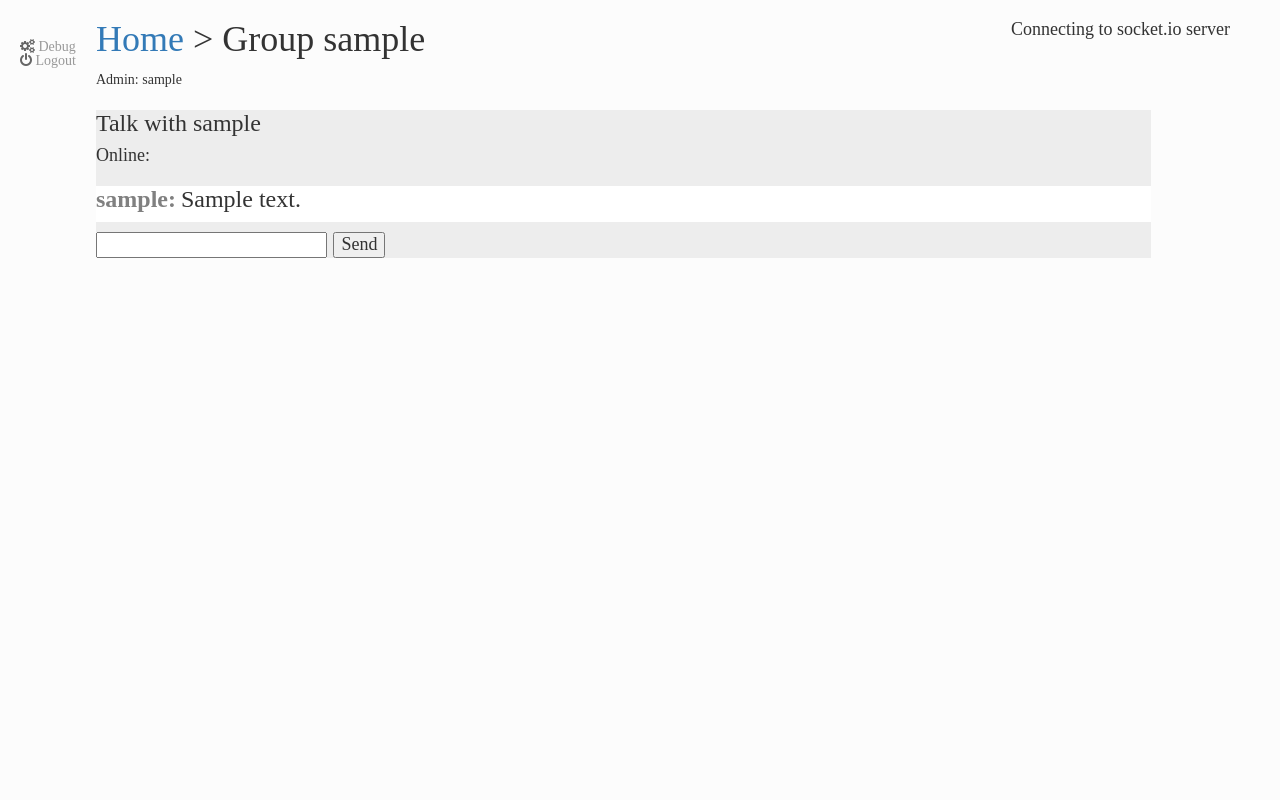
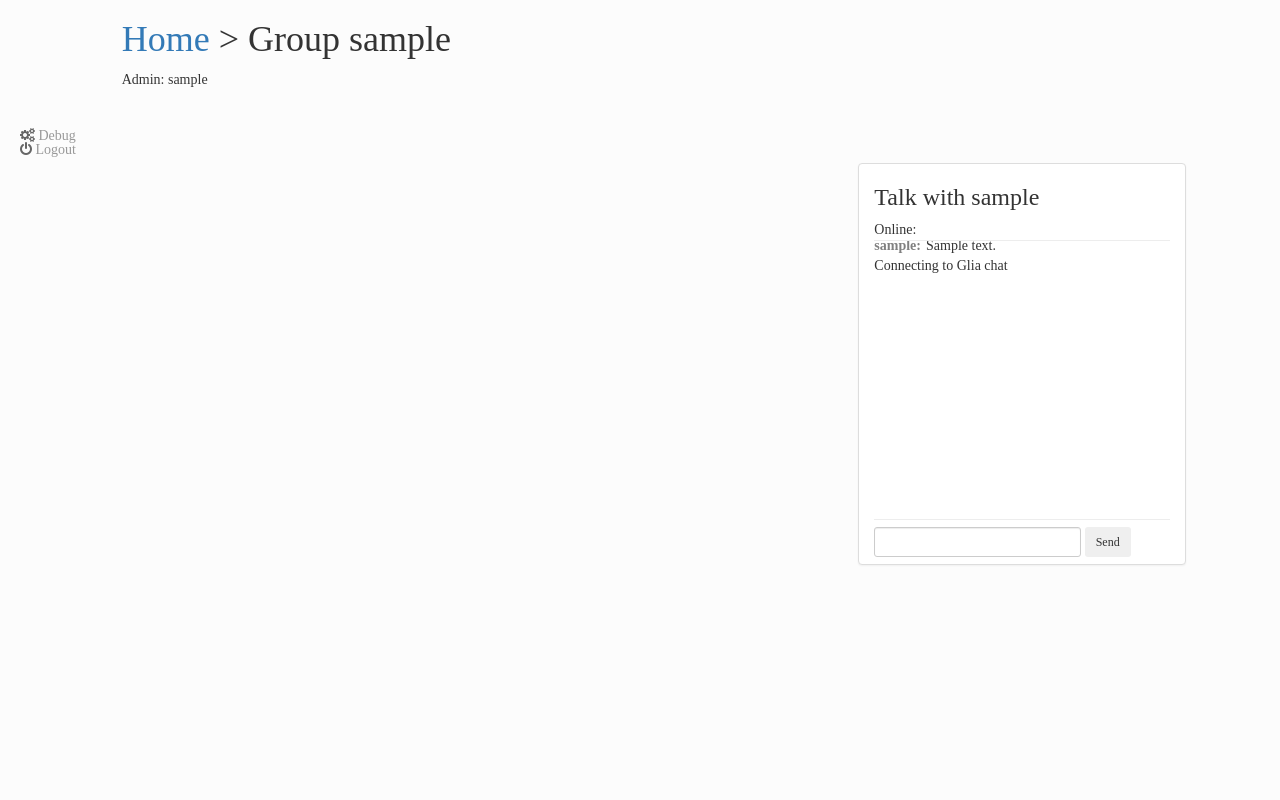
Before and after one commit to cafca/glia, a Python web app: template glia/templates/group.html in a window 1280 px wide. Run offline with Jinja, Linux system fonts and the light colour scheme; the template is opened without the code that fills it: most values are stand-ins (such as "Sample title", 1, 10 or a date in 2020); style sheets or scripts are compiled from the project's sources; some libraries are stand-ins or nearby versions.

Commit message:
Style chat

```diff
--- a/glia/static/js/main.js
+++ b/glia/static/js/main.js
@@ -13,7 +13,7 @@ $(document).ready(function(){
     console.log("Connecting " + 'http://' + document.domain + ':' + location.port + '/groups')
     socket = io.connect('http://' + document.domain + ':' + location.port + '/groups');
     socket.on('connect', function() {
-        $('#chat').addClass('connected');
+        $('#lines').addClass('connected');
         socket.emit('joined', {'room_id': window.room_id});
         scroll();
     });
--- a/glia/static/less/main.less
+++ b/glia/static/less/main.less
@@ -18,13 +18,13 @@ html > body {
 }
 
 html, body, .main-container, .main-container > .row {
-    height: 100%;
+    // height: 100%;
 }
 
 .header {
     margin-top: 128px;
-    float: none;
-    display: table-cell;
+    // float: none;
+    // display: table-cell;
 
     ul {
         list-style: none;
@@ -61,36 +61,25 @@ html, body, .main-container, .main-container > .row {
 }
 
 .main {
-    float: none;
-    display: table-cell;
+    // float: none;
+    // display: table-cell;
 
-    section {
-
-        .connected > .connecting {
-            display: none;
-        }
+    .rktik-welcome {
+        margin: 0 0 2em !important;
     }
 
-    .welcome {
-        margin: 3em 0 2em !important;
-    }
-
-    #chat {
-        background-color: darken(white, 7%);
-
-        &.connected > #connecting {
-            display: none;
-        }
-
-        #connecting {
-            position: absolute;
-            top: 20px;
-            right: 50px;
-        }
+    .rktik-chat {
 
         #lines {
             overflow: scroll;
             background-color: white;
+            height: 20em;
+            border-top: 1px solid darken(white, 7%);
+            border-bottom: 1px solid darken(white, 7%);
+
+            p {
+                line-height: 10px;
+            }
 
             // Author name in chat
             p > span {
@@ -98,19 +87,18 @@ html, body, .main-container, .main-container > .row {
                 color: grey;
                 margin-right: 5px;
             }
+
+            &.connected > #connecting {
+                display: none;
+            }
         }
 
         #send-message {
-            margin-top: 3px;
-            // width: @5cols;
-
-            button {
-                // width: @1cols;
-                margin-left: 2px;
-            }
+            margin: .5em 0 .5em;
+            width: 100%;
 
             #message {
-                // width: @4cols;
+                width: 70%;
             }
         }
     }
--- a/glia/templates/base.html
+++ b/glia/templates/base.html
@@ -79,6 +79,10 @@
     <script type="text/javascript" charset="utf-8" src="{{ url_for('static', filename='js/less.js') }}"></script>
     <!-- Glia JS -->
     <script type="text/javascript" charset="utf-8" src="{{ url_for('static', filename='js/main.js') }}"></script>
-    <script type="text/javascript" charset="utf-8">{% block script %}{% endblock %}</script>
+    <script type="text/javascript" charset="utf-8">{% block script %}
+    window.room_id = "0";
+    window.user_id = "{{ current_user.active_persona.id }}";
+    window.user_name = "{{  current_user.active_persona.username }}";
+    {% endblock %}</script>
   </body>
 </html>
--- a/glia/templates/group.html
+++ b/glia/templates/group.html
@@ -7,31 +7,33 @@ window.user_name = "{{  current_user.active_persona.username }}";
 {% endblock %}
 
 {% block content %}
-
-<section class="row1 col1">
+<section class="row">
+    <div class="col-md-4">
         <h1><a href="{{ url_for('web.index') }}">Home</a> > Group {{group.username}}</h1>
         <p>Admin: {{group.admin.username}}</p>
+    </div>
 </section>
 
-<section id="chat" class="row2 col8 w5 h4">
+<section class="row">
+    <div class="rktik-chat panel panel-default col-md-3 col-md-push-8">
         <h3>Talk with {{ group.username }}</h3>
-    <div id="connecting">
-        <div class="wrap">Connecting to socket.io server</div>
-    </div>
+
 
         <div id="messages">
             <div id="nicknames"><span>Online:</span></div>
-        <div id="lines" class="h3">
+            <div id="lines">
                 {% for star in group.profile.index %}
                 <p><span>{{ star.author.username }}:</span>{{ star.text }}</p>
                 {% endfor %}
+                <p id="connecting">Connecting to Glia chat</p>
             </div>
         </div>
 
-    <form id="send-message">
-        <input id="message" autocomplete="off">
-        <button>Send</button>
+        <form id="send-message" class="form-inline">
+            <input id="message" autocomplete="off" class="form-control input-sm">
+            <button class="btn btn-sm">Send</button>
         </form>
+    </div>
 </section>
 
 {% endblock %}
```
Also changed, not shown: glia/templates/index.html (+7 -2 lines). Lines whose indentation alone changed are shown as unchanged.
